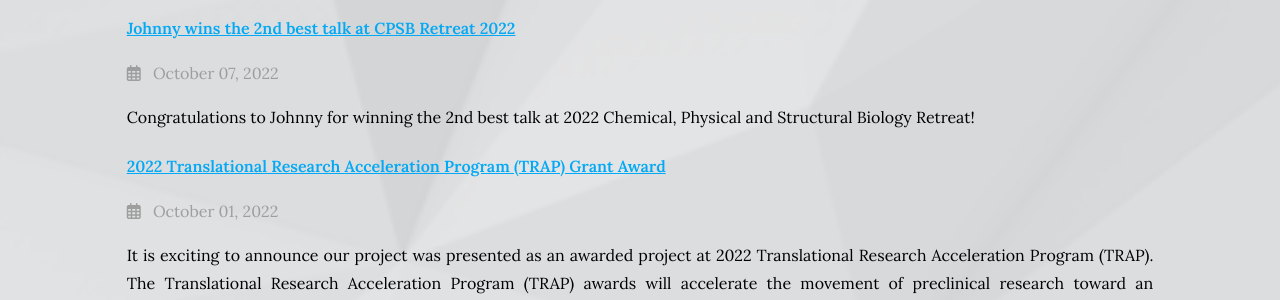
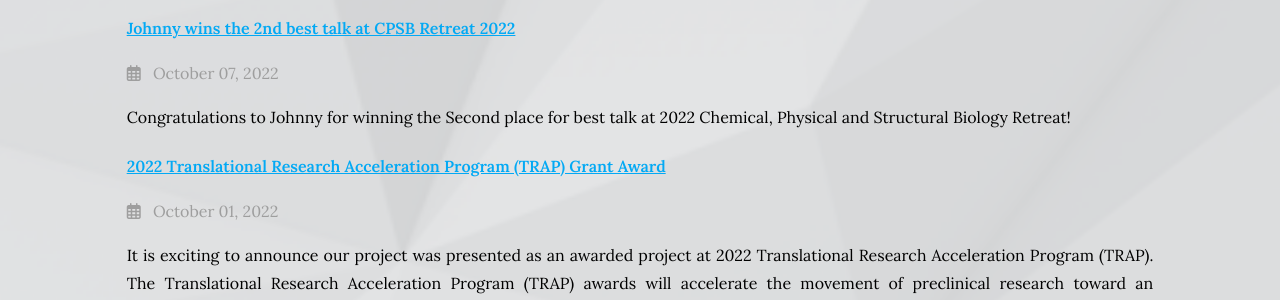
Before and after one commit to RCHENLAB/rchenlab.github.io, a Jekyll site: the page built from blog/index.md, in a window 1280 px wide and 900 px high, scrolled down 816 px. Shown: the part 153-453 px from the top of the window. Built offline with Jekyll 4.4.1, drawn with Linux system fonts in a browser that asks for light colours.

Commit message:
Update 2022-10-07-johnny-cpsb.md

```diff
--- a/_posts/2022-10-07-johnny-cpsb.md
+++ b/_posts/2022-10-07-johnny-cpsb.md
@@ -4,7 +4,7 @@ tags:
 author:
 member: Johnny
 ---
-{% capture text %} Congratulations to Johnny for winning the 2nd best talk at 2022 Chemical, Physical and Structural Biology Retreat!
+{% capture text %} Congratulations to Johnny for winning the Second place for best talk at 2022 Chemical, Physical and Structural Biology Retreat!
 {% endcapture %}
 
 {% include feature.html image="images/post/cpsb.jpeg" link="" title="" text=text %}
```
